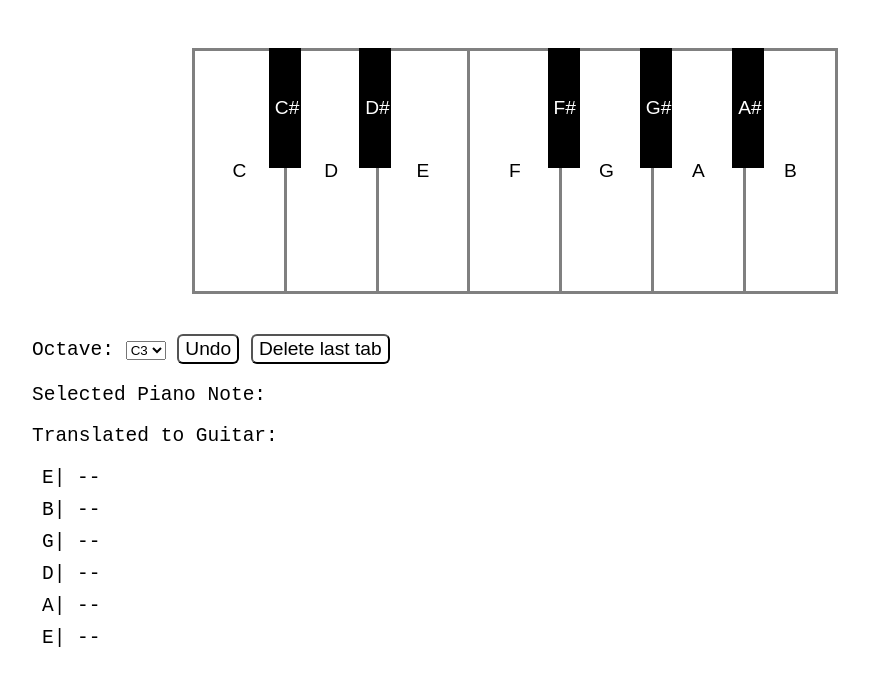
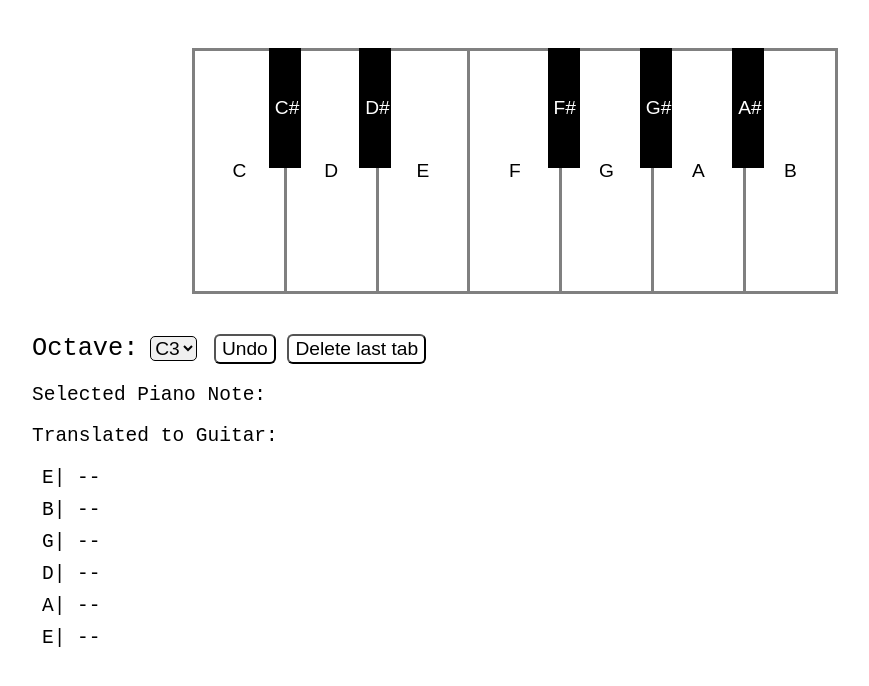
Before and after one commit to Dyoh0/Piano-to-Guitar-Translator, a plain HTML site: page index.html in a window 1280 px wide. Shown: the whole page, without its empty margins (128-997 px from the left). Drawn offline with nearby package versions, Linux system fonts and the light colour scheme.

Commit message:
CSS Update

```diff
--- a/text.css
+++ b/text.css
@@ -26,6 +26,17 @@
   margin-bottom: 2vh;
 }
 
+label {
+  font-size: 1.3em;
+}
+
+#octave {
+  font-size: 0.8em;
+  margin-right: 5px;
+  border-color: black;
+  border-radius: 5px;
+}
+
 @media only screen and (max-width: 1450px) {
   #text {
     top: 10vh;
```
